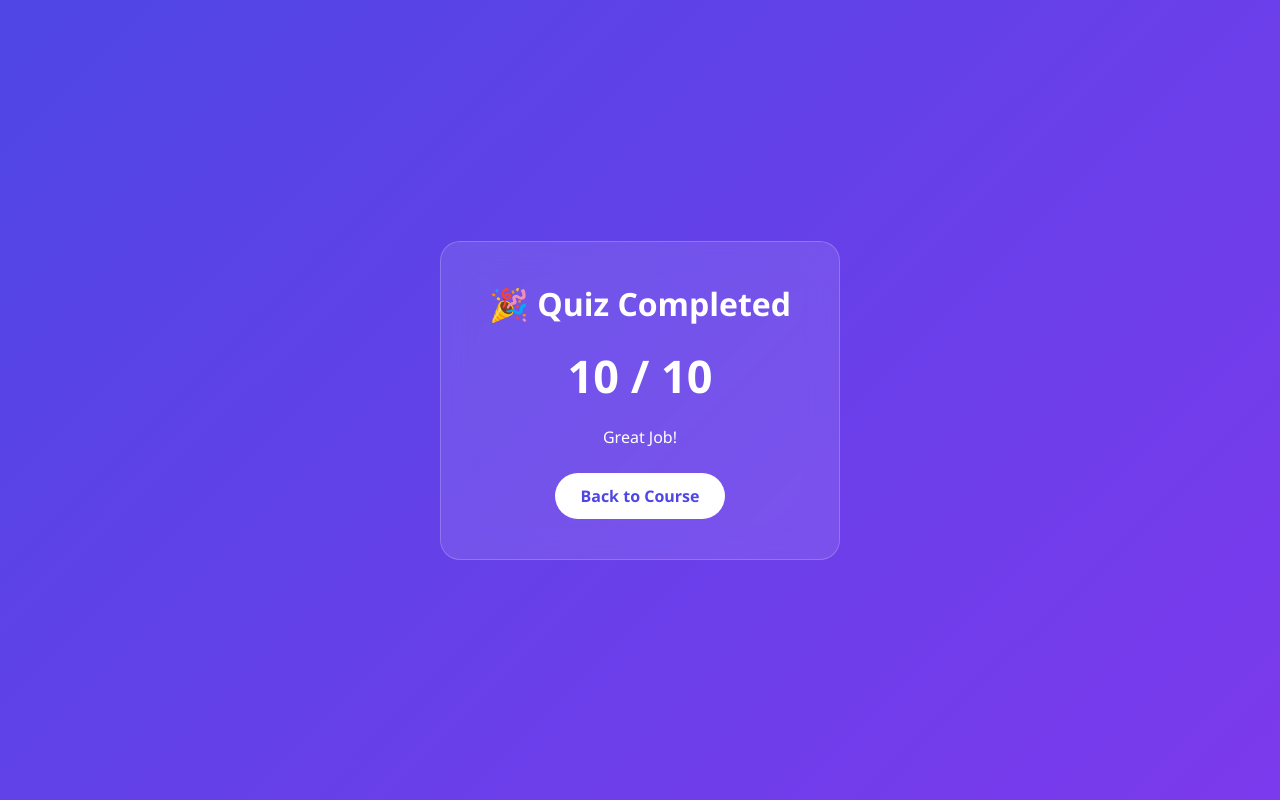
After one commit to payalraut8165-art/smartlearning, a Django app: template learning/templates/courses/result.html in a window 1280 px wide. The commit adds this page. Run offline with Django 5.2, Linux system fonts and the light colour scheme; the template is opened without the code that fills it: most values are stand-ins (such as "Sample title", 1, 10 or a date in 2020).

Commit message:
Completed Python Quiz System
Implemented working quiz system with score calculation and result storage.

```diff
--- a/learning/templates/courses/python.html
+++ b/learning/templates/courses/python.html
@@ -155,9 +155,9 @@ Open Playlist
 
 <p>Quiz System Coming Soon...</p>
 
-<a href="#" class="btn">
+<a href="{% url 'python_quiz' %}" class="btn">
 
-Start Quiz
+    Start Quiz
 
 </a>
 
--- /dev/null
+++ b/learning/templates/courses/result.html
@@ -0,0 +1,114 @@
+<!DOCTYPE html>
+<html lang="en">
+<head>
+    <meta charset="UTF-8">
+    <meta name="viewport" content="width=device-width, initial-scale=1.0">
+    <title>Quiz Result</title>
+
+    <style>
+
+        *{
+            margin:0;
+            padding:0;
+            box-sizing:border-box;
+            font-family:Segoe UI,sans-serif;
+        }
+
+        body{
+
+            background:linear-gradient(135deg,#4f46e5,#7c3aed);
+
+            min-height:100vh;
+
+            display:flex;
+
+            justify-content:center;
+
+            align-items:center;
+
+            color:white;
+
+        }
+
+        .card{
+
+            width:400px;
+
+            text-align:center;
+
+            background:rgba(255,255,255,.1);
+
+            backdrop-filter:blur(15px);
+
+            padding:40px;
+
+            border-radius:20px;
+
+            border:1px solid rgba(255,255,255,.2);
+
+        }
+
+        h1{
+
+            margin-bottom:20px;
+
+        }
+
+        h2{
+
+            font-size:45px;
+
+            margin:20px 0;
+
+        }
+
+        .btn{
+
+            display:inline-block;
+
+            margin-top:25px;
+
+            padding:12px 25px;
+
+            background:white;
+
+            color:#4f46e5;
+
+            text-decoration:none;
+
+            border-radius:30px;
+
+            font-weight:bold;
+
+        }
+
+    </style>
+
+</head>
+
+<body>
+
+<div class="card">
+
+<h1>🎉 Quiz Completed</h1>
+
+<h2>{{ score }} / {{ total }}</h2>
+
+<p>
+
+Great Job!
+
+</p>
+
+<a
+href="{% url 'python' %}"
+class="btn">
+
+Back to Course
+
+</a>
+
+</div>
+
+</body>
+</html>
--- a/learning/urls.py
+++ b/learning/urls.py
@@ -17,4 +17,10 @@ urlpatterns = [
         name='python'
     ),
 
+ path(
+        'python/quiz/',
+        views.python_quiz,
+        name='python_quiz'
+    ),
+
 ]
```
Also changed, not shown: learning/templates/courses/quiz.html (added, +158 -0 lines), learning/views.py (+52 -1 lines), db.sqlite3.
